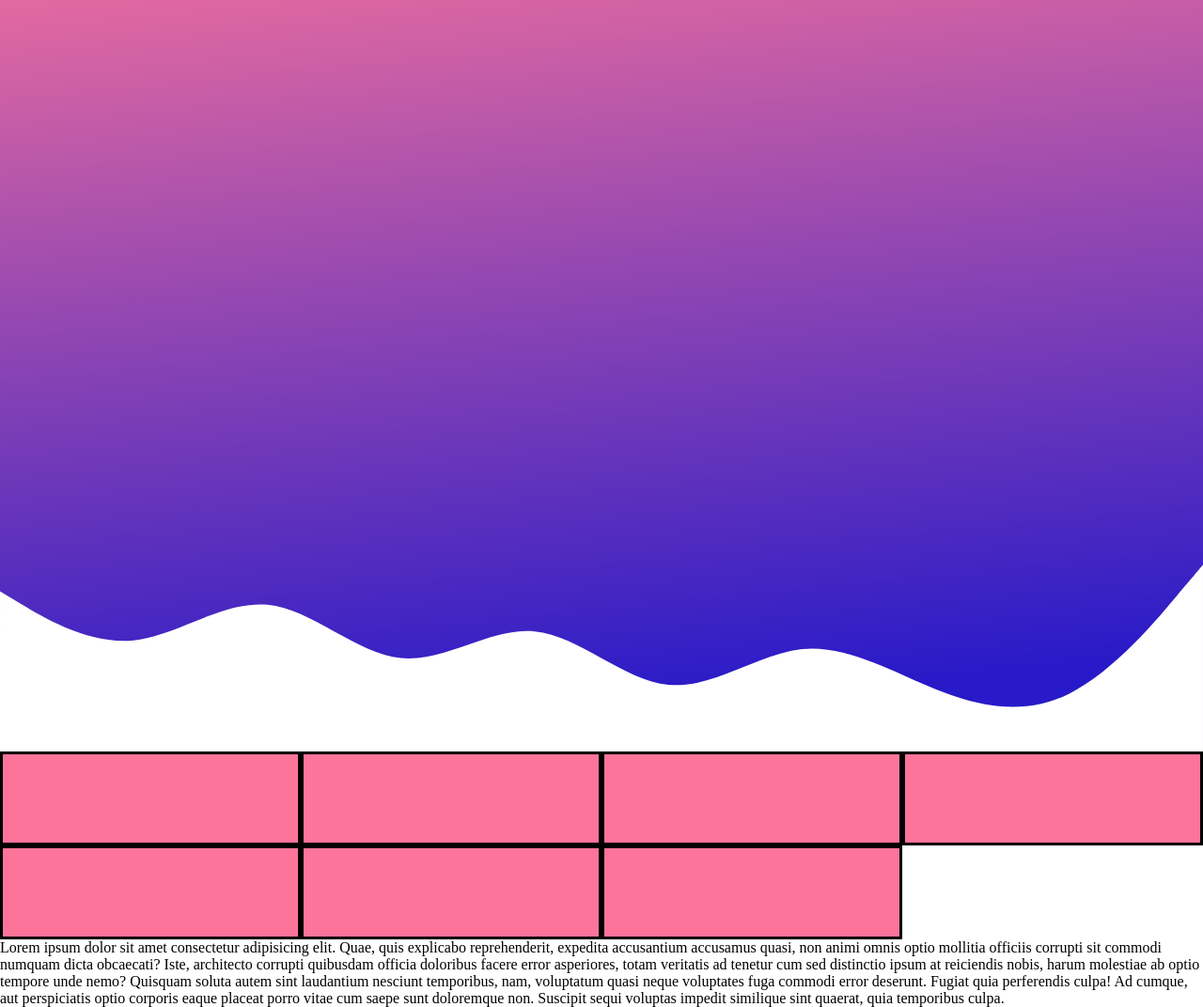
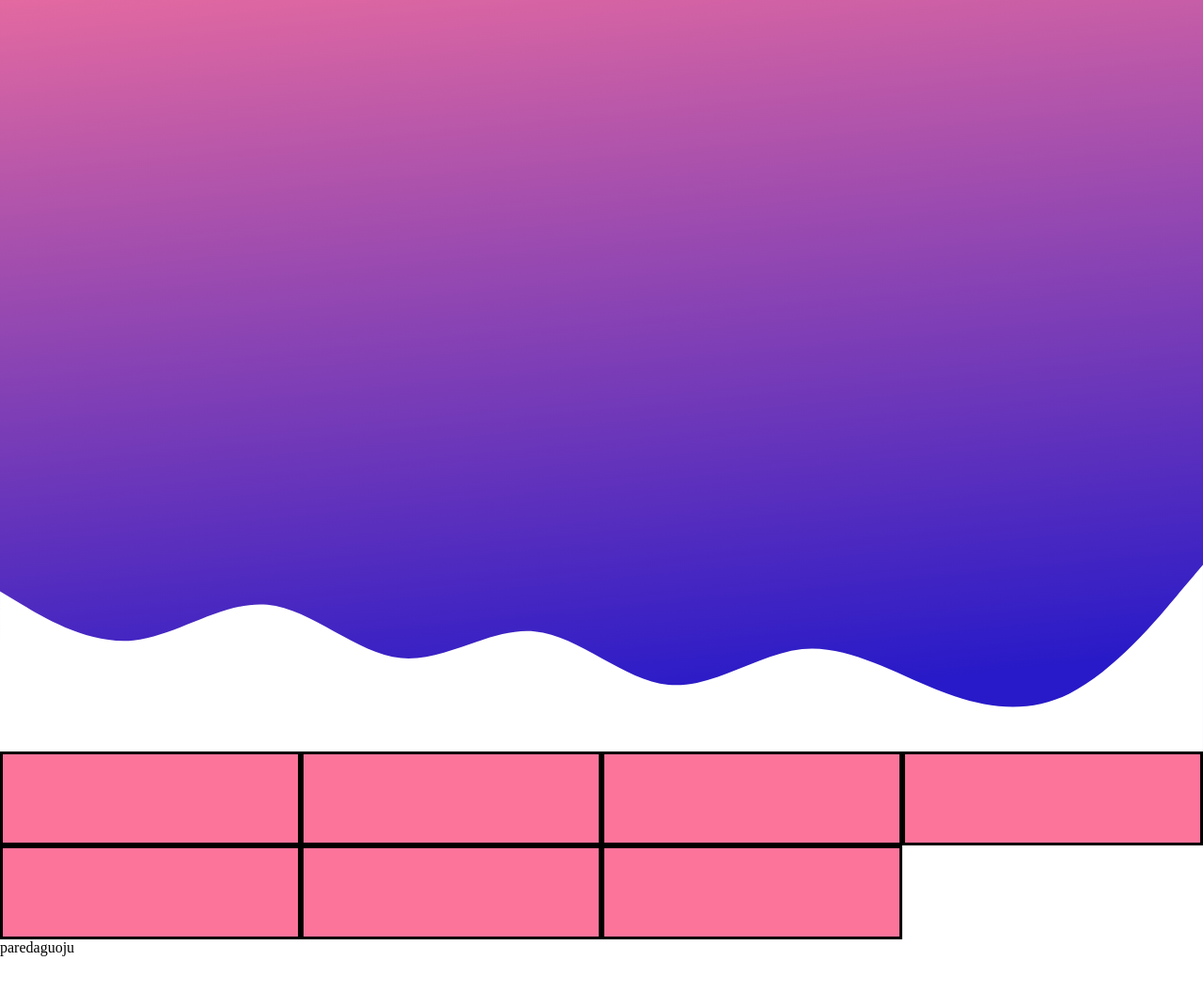
Before and after one commit to andsad1/bangeles, a plain HTML site: page index.html in a window 1280 px wide. Shown: the whole page at 94% size. After the commit the page ends 1018 px from the top, so only its background shows below. Drawn offline with Linux system fonts and the light colour scheme.

Commit message:
pakeiciau tekstas

```diff
--- a/index.html
+++ b/index.html
@@ -22,7 +22,7 @@
         <div class="box"></div>
         <div class="clearfix"></div>
         <div class="kitas">
-            Lorem ipsum dolor sit amet consectetur adipisicing elit. Quae, quis explicabo reprehenderit, expedita accusantium accusamus quasi, non animi omnis optio mollitia officiis corrupti sit commodi numquam dicta obcaecati? Iste, architecto corrupti quibusdam officia doloribus facere error asperiores, totam veritatis ad tenetur cum sed distinctio ipsum at reiciendis nobis, harum molestiae ab optio tempore unde nemo? Quisquam soluta autem sint laudantium nesciunt temporibus, nam, voluptatum quasi neque voluptates fuga commodi error deserunt. Fugiat quia perferendis culpa! Ad cumque, aut perspiciatis optio corporis eaque placeat porro vitae cum saepe sunt doloremque non. Suscipit sequi voluptas impedit similique sint quaerat, quia temporibus culpa.
+            paredaguoju
         </div>
     </main>
 </body>
```
